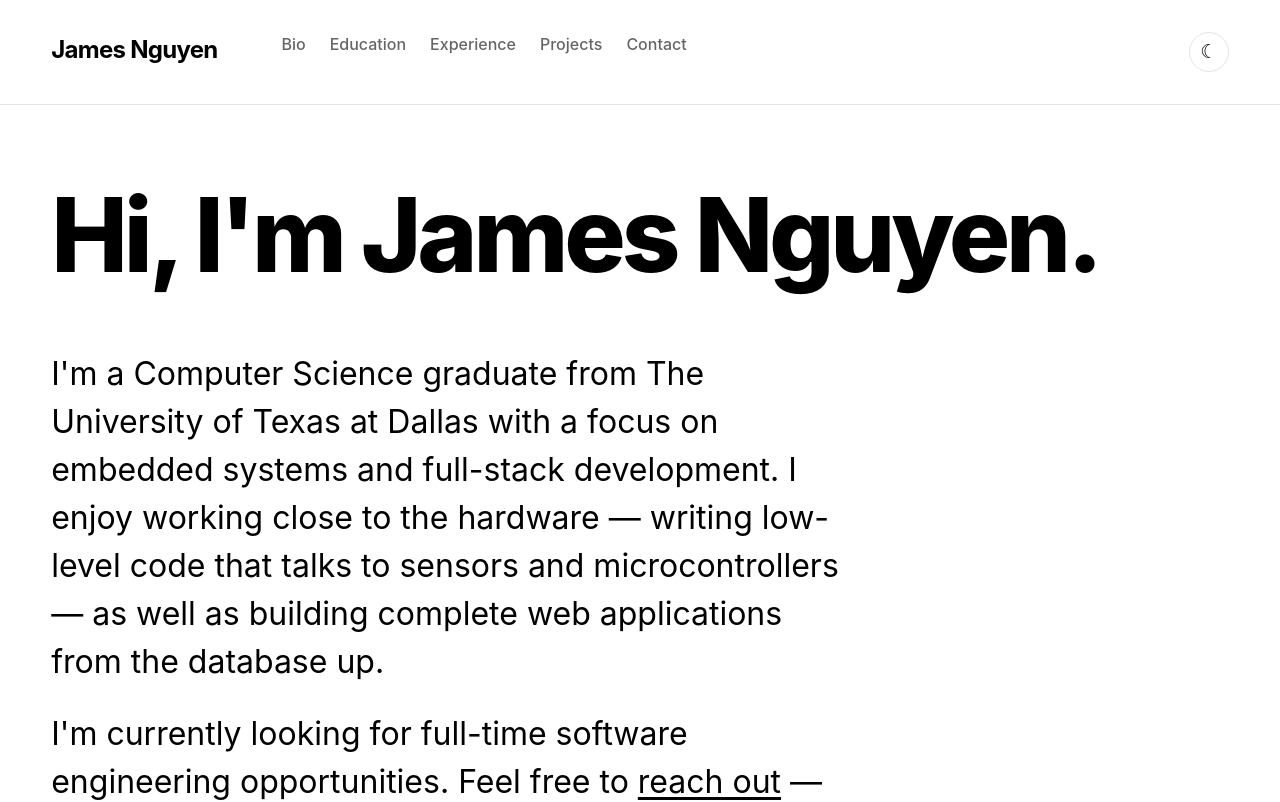
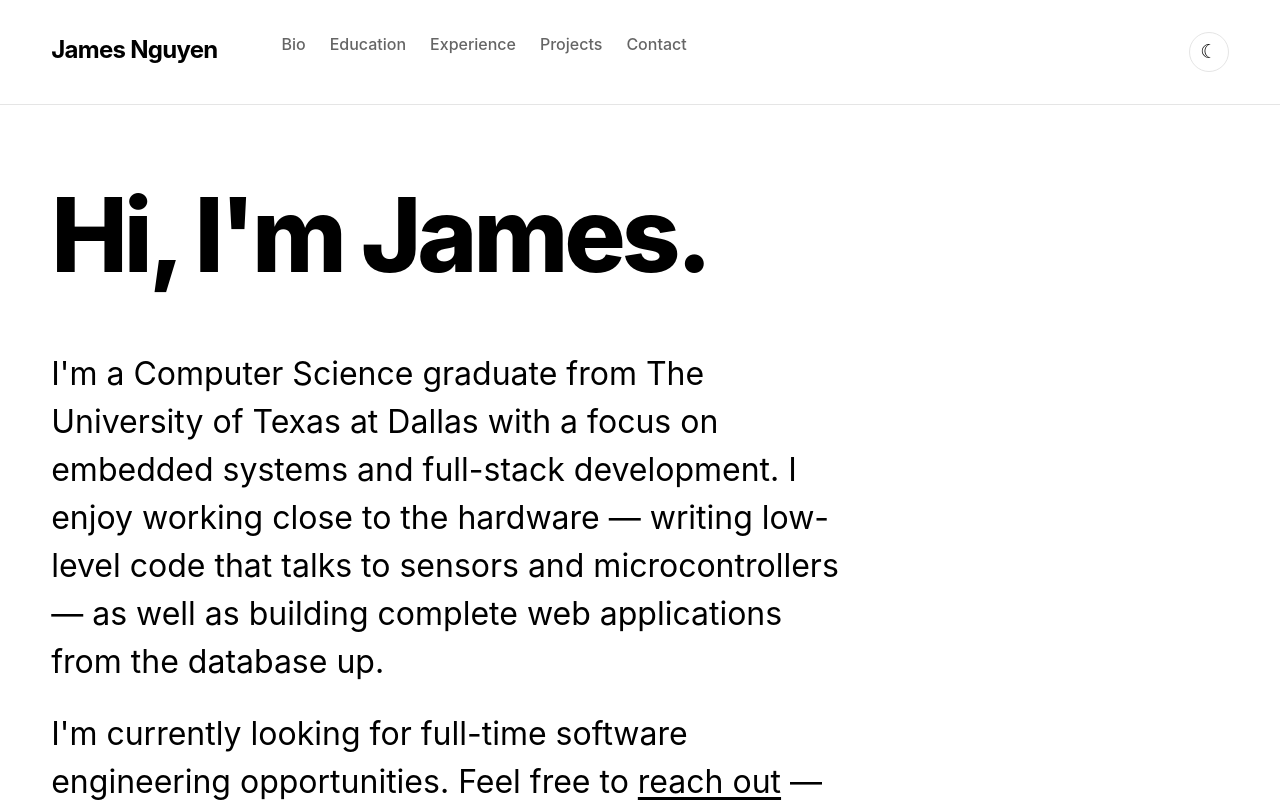
Before and after one commit to jae-n/personal-websitev2, a React (Vite) app: page / in a window 1280 px wide. Shown: the top 802 px of the page. Built offline with nearby package versions, Linux system fonts and the light colour scheme.

Commit message:
name size

```diff
--- a/src/app/App.css
+++ b/src/app/App.css
@@ -162,7 +162,7 @@ h1, h2, h3, p {
 }
 
 .hero-title {
-  font-size: 12vw;
+  font-size: 6vw;
   font-weight: 800;
   line-height: 1;
   letter-spacing: -0.04em;
--- a/src/app/App.tsx
+++ b/src/app/App.tsx
@@ -161,7 +161,7 @@ export default function App() {
         <main className="main-content">
           <section className="hero-section">
             <h1 className="hero-title">
-              Hi, I'm James Nguyen.
+              Hi, I'm James.
             </h1>
             <div className="hero-content">
               <p className="hero-subtitle">
```
